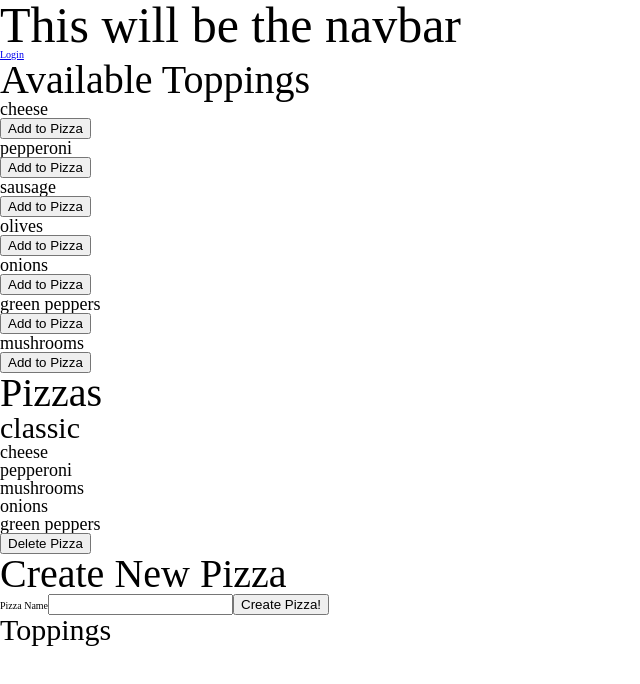
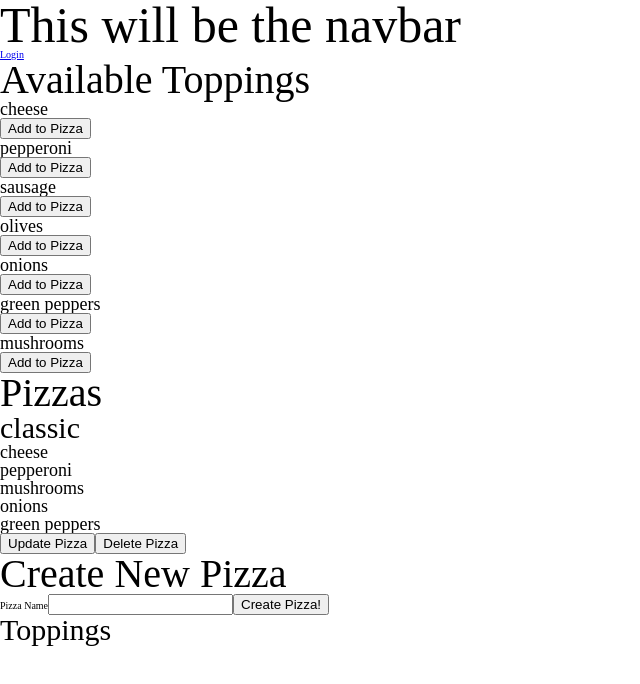
Before and after one commit to tim-sansone/coding_exercise-strongmind, a React (Create React App) app: page /pizzas in a window 1280 px wide. Shown: the top 684 px of the page, without its empty margins (0-640 px from the left). Built offline with nearby package versions, Linux system fonts and the light colour scheme.

Commit message:
edit pizza funcationality added plus general refactoring

```diff
--- a/src/components/PizzaList.js
+++ b/src/components/PizzaList.js
@@ -1,10 +1,20 @@
-function PizzaList({ pizzas, setPizzas }) {
-     const deletePizza = index => {
-        const updatePizzas = pizzas;
+function PizzaList(props) {
+    const {
+        pizzas,
+        setPizzas,
+        setForm,
+        setUpdating
+    } = props
+
+    const isUpdating = index => {
+        setUpdating({ updating: true, pizza: index })
+        setForm({ name: pizzas[index].name, toppings: pizzas[index].toppings })
+    }
+
+    const deletePizza = index => {
+        const updatePizzas = [...pizzas];
         updatePizzas.splice(index, 1);
-        console.log(updatePizzas )
         setPizzas(updatePizzas);
-        console.log(pizzas)
     }
 
     return (
@@ -20,6 +30,7 @@ function PizzaList({ pizzas, setPizzas }) {
                                     return <p key={index}>{topping}</p>
                                 })
                             }
+                            <button onClick={() => isUpdating(index)}>Update Pizza</button>
                             <button onClick={() => deletePizza(index)}>Delete Pizza</button>
                         </div>
                     )
--- a/src/components/Pizzas.js
+++ b/src/components/Pizzas.js
@@ -2,51 +2,81 @@ import { useState } from 'react';
 import ToppingList from './ToppingList';
 import PizzaList from './PizzaList';
 
+const initialUpdating = {
+    updating: false,
+    pizza: null
+}
 
+function Pizzas(props) {
+    console.log('render Pizzas');
+    const {
+        toppings,
+        pizzas,
+        setPizzas
+    } = props
 
-function Pizzas({ toppings, pizzas, setPizzas }) {
-    console.log('render Pizzas');
-    const [currentName, setCurrentName] = useState('')
-    const [currentToppings, setCurrentToppings] = useState([])
+    const [form, setForm] = useState({ name: '', toppings: [] });
+    const [updating, setUpdating] = useState(initialUpdating);
 
 
 
     const inputChange = event => {
         const {value} = event.target
-        setCurrentName(value)
+        setForm({ ...form, name: value })
     }
 
     const removeTopping = (event, index) => {
         event.preventDefault();
-        const updateToppings = currentToppings;
+        const updateToppings = [...form.toppings]
         updateToppings.splice(index, 1);
-        setCurrentToppings(updateToppings);
+        setForm({ ...form, toppings: updateToppings })
     }
 
     const addPizza = event => {
         event.preventDefault();
-        const newPizza = {
-            name: currentName,
-            toppings: currentToppings
-        }
-        setPizzas([...pizzas, newPizza]);
-        setCurrentName('');
-        setCurrentToppings([]);
+        setPizzas([...pizzas, form]);
+        setForm({ name: '', toppings: [] })
+    }
+
+    const updatePizza = event => {
+        event.preventDefault();
+        const updatePizzas = [...pizzas];
+        updatePizzas[updating.pizza] = form;
+        setPizzas(updatePizzas);
+        setUpdating(initialUpdating);
+        setForm({ name: '', toppings: [] });
+    }
+
+    const cancelUpdate = event => {
+        event.preventDefault();
+        setUpdating(initialUpdating);
+        setForm({ name: '', toppings: [] });
     }
 
     return (
         <div>
-            <ToppingList toppings={toppings} currentToppings={currentToppings} setCurrentToppings={setCurrentToppings} />
-            <PizzaList pizzas={pizzas} setPizzas={setPizzas}/>
+            <ToppingList
+                toppings={toppings}
+                form={form}
+                setForm={setForm}
+            />
+            <PizzaList
+                pizzas={pizzas}
+                setPizzas={setPizzas}
+                setForm={setForm}
+                setUpdating={setUpdating}
+            />
             <form>
                 <h2>Create New Pizza</h2>
                 <label>Pizza Name
-                    <input type='text' name='name' value={currentName} onChange={inputChange}/>
+                    <input type='text' name='name' value={form.name} onChange={inputChange}/>
                 </label>
-                <button onClick={addPizza}>Create Pizza!</button>
+                {!updating.updating && <button onClick={addPizza}>Create Pizza!</button>}
+                {updating.updating && <button onClick={updatePizza}>Update Pizza</button>}
+                {updating.updating && <button onClick={cancelUpdate}>Cancel Update</button>}
                 <h3>Toppings</h3>
                 {
-                    currentToppings.map((topping, index) => {
+                    form.toppings.map((topping, index) => {
                         return (
                             <div key={index}>
                                 <p>{topping}</p>
--- a/src/components/ToppingList.js
+++ b/src/components/ToppingList.js
@@ -1,12 +1,18 @@
-function ToppingList({ toppings, currentToppings, setCurrentToppings }) {
+function ToppingList(props) {
+    const {
+        toppings,
+        form,
+        setForm
+    } = props
+
     const addTopping = topping => {
-        if(currentToppings.includes(topping)){
+        if(form.toppings.includes(topping)){
             alert('You already added that topping')
             return;
         }
-        const updateToppings = currentToppings;
+        const updateToppings = [...form.toppings];
         updateToppings.push(topping);
-        setCurrentToppings(updateToppings)
+        setForm({ ...form, toppings: updateToppings })
     }
 
     return (
```
